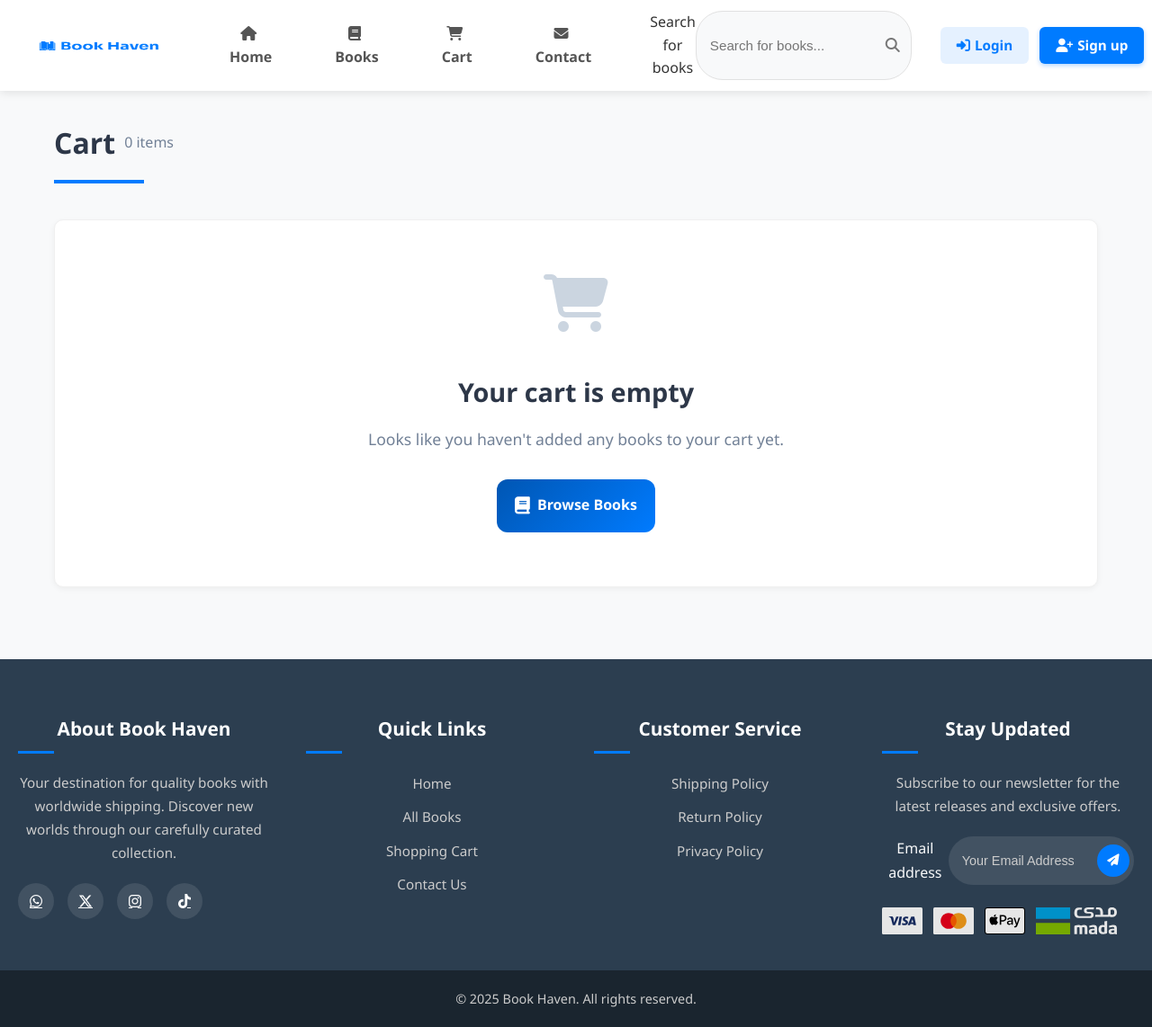
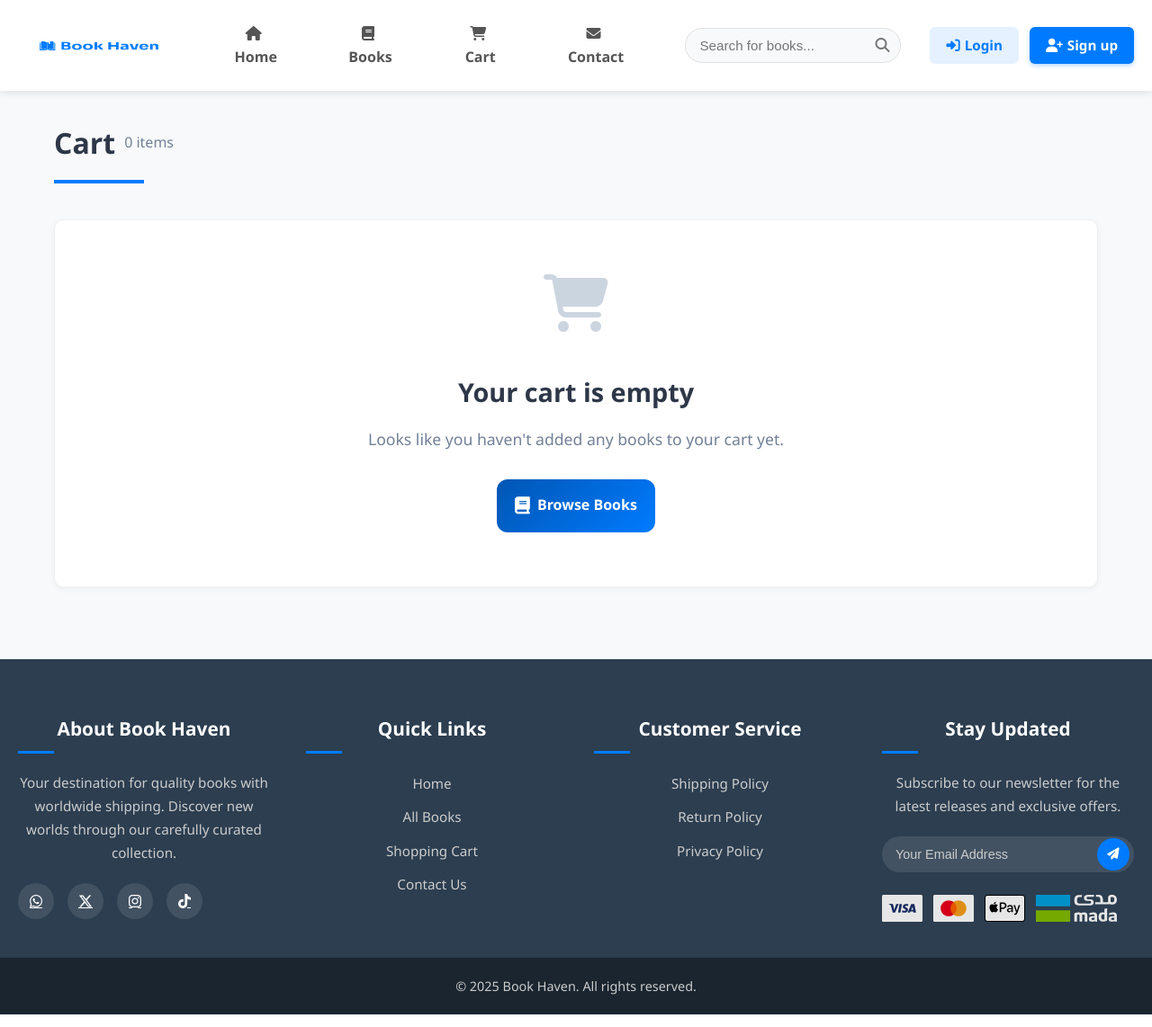
Before and after one commit to vKrRv/Online-Bookstore, a PHP site: page /pages/cart.php in a window 1280 px wide. Shown: the whole page at 90% size. Run offline with PHP 8.4, Linux system fonts and the light colour scheme; a stand-in replaces the project's code that opens the database connection.

Commit message:
feat: add new rule 'visually-hidden' to support accessibility

```diff
--- a/css/style.css
+++ b/css/style.css
@@ -24,6 +24,19 @@ body {
     background-color: #f8f9fa;
     color: #333;
     line-height: 1.6;
+    padding: 0;
+    margin: 0;
+}
+
+/*A style for screen reader only elements, improving accessibility*/
+label.visually-hidden {
+    position: absolute !important;
+    height: 1px;
+    width: 1px;
+    overflow: hidden;
+    clip: rect(1px, 1px, 1px, 1px);
+    white-space: nowrap;
+    border: 0;
     padding: 0;
     margin: 0;
 }
```
